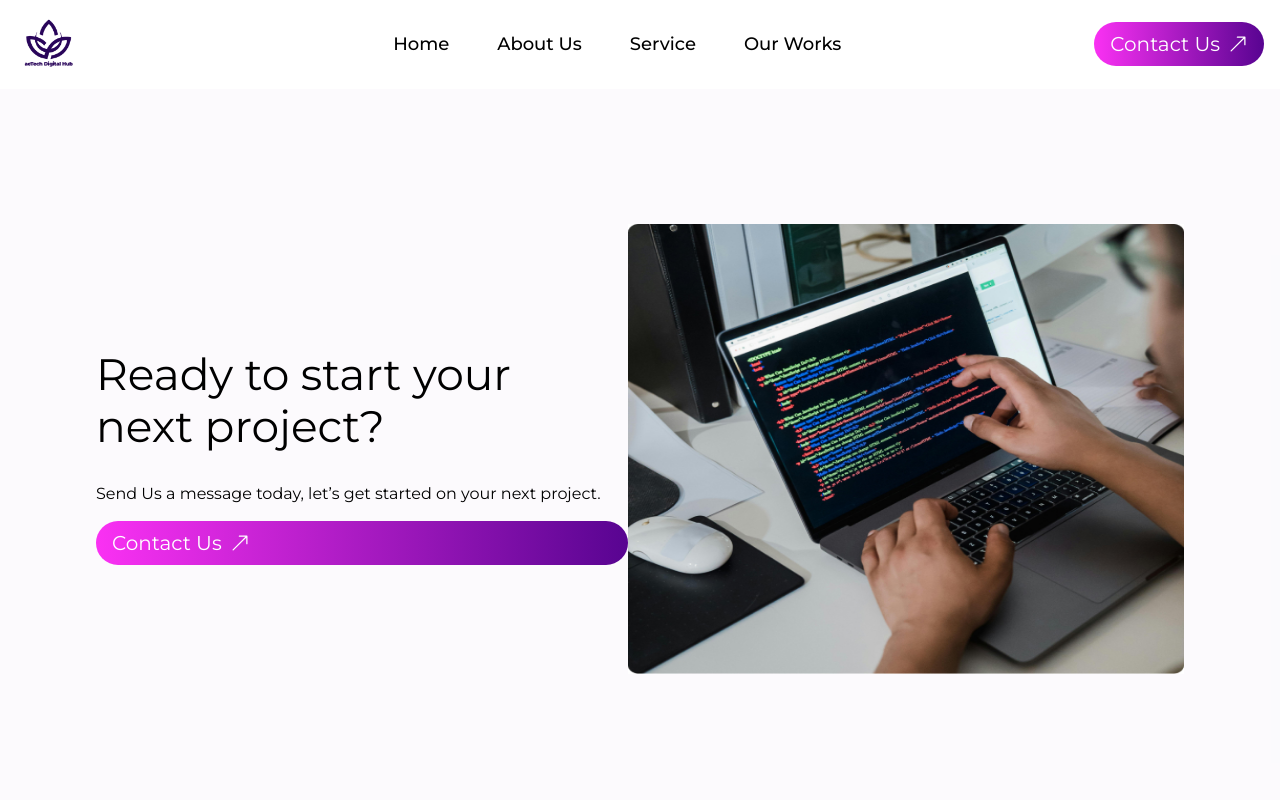
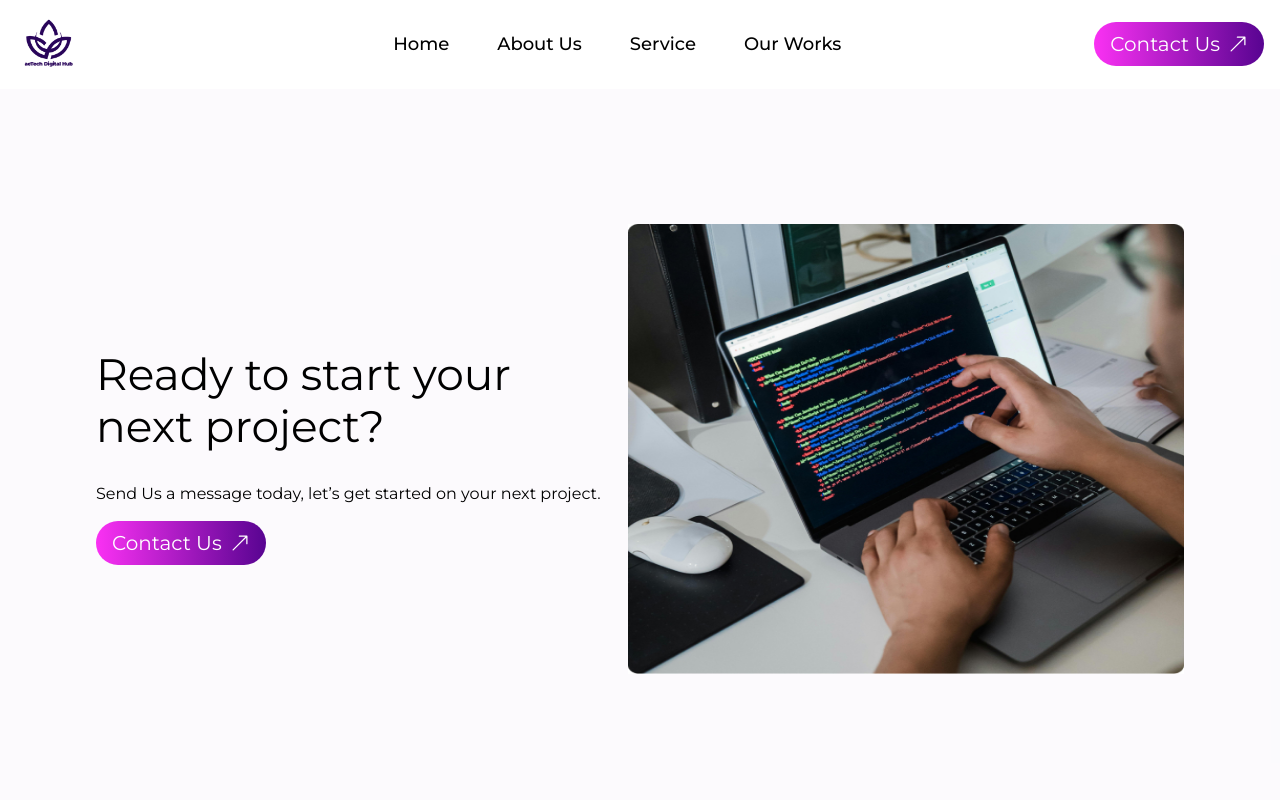
Before and after one commit to ephraim64/aetechhub, a React (Vite) app: page /service in a window 1280 px wide. Shown: the top 800 px of the page. Built offline with nearby package versions, Linux system fonts and the light colour scheme; a web font is replaced by a local one.

Commit message:
Updated the services page

```diff
--- a/src/pages/Service.jsx
+++ b/src/pages/Service.jsx
@@ -40,20 +40,20 @@ const Service = () => {
         </div>
       </div> */}
       <div className='lg:h-[90vh] h-full md:h-[80vh] flex flex-col lg:flex-row items-center w-full py-10 px-4 lg:px-24 bg-[#BA97D10D] justify-between'>
-        <div className='flex flex-col items-start lg:w-[554px] h-[201px] t-[381px] l-[132px] gap-[15px]'>
+        <div className='flex flex-col items-start lg:w-[554px] h-[201px] gap-[15px]'>
           <h2 className='font-Montserrat font-normal text-3xl lg:text-[44px] leading-[52px] w-[444px] flex-wrap mb-[15px] max-md:text-center'>
             Ready to start your next project?
           </h2>
           <p className='max-md:text-center'>Send Us a message today, let’s get started on your next project.</p>
-            <div className='flex w-full text-white lg:text-xl text-base justify-center items-center bg-gradient-to-r from-pink to-purple hover:bg-gradient-to-l hover:from-pink hover:to-purple rounded-3xl hover:scale-105 duration-500 ease-linear transition-all'>
+          <div className='flex text-white lg:text-xl justify-center items-center bg-gradient-to-r from-pink to-purple hover:bg-gradient-to-l hover:from-pink hover:to-purple rounded-3xl hover:scale-105 duration-500 ease-linear transition-all max-md:w-full'>
               <Link
                 to='/contact'
-                className='py-2 px-2 lg:px-4 flex items-center gap-2 w-full justify-center sm:justify-start'
+                className='py-2 px-2 lg:px-4 flex items-center gap-2'
               >
                 Contact Us
                 <BsArrowUpRight />
               </Link>
-            </div>
+          </div>
         </div>
         <div>
           <img
--- a/src/pages/Work.jsx
+++ b/src/pages/Work.jsx
@@ -18,7 +18,7 @@ const Work = () => {
           <p className='max-md:text-center'>Explore the projects that define innovation and excellence.</p>
             <div className='flex text-white lg:text-xl justify-center items-center bg-gradient-to-r from-pink to-purple hover:bg-gradient-to-l hover:from-pink hover:to-purple rounded-3xl hover:scale-105 duration-500 ease-linear transition-all max-md:w-full'>
               <Link
-                to='/contact'
+                to=''
                 className='py-2 px-2 lg:px-4 flex items-center gap-2'
               >
                 View Portfolio
```
